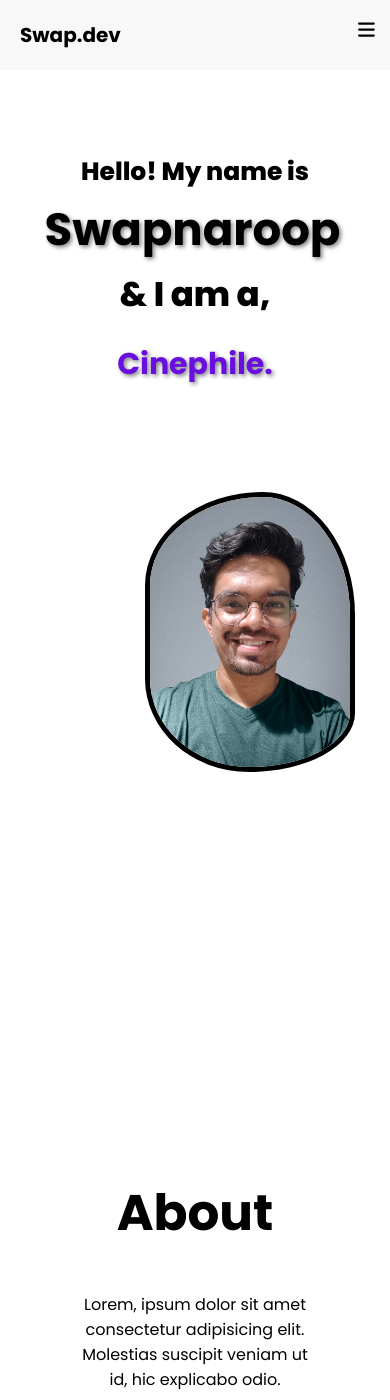
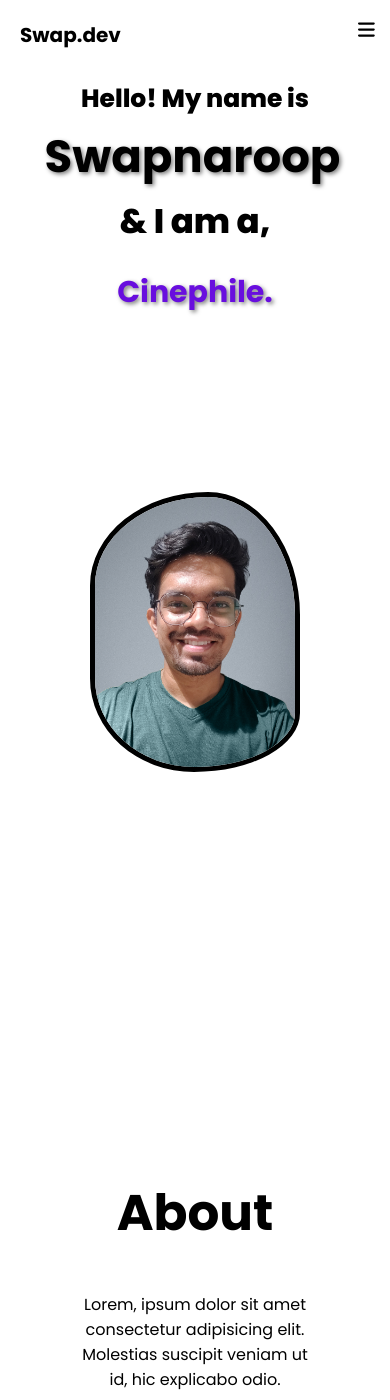
Before and after one commit to Swapnaroop2001/Portfolio-Website, a React (Create React App) app: page / in a window 390 px wide. Shown: the top 1400 px of the page. Built offline with nearby package versions, Linux system fonts and the light colour scheme.

Commit message:
center the photo for 480 px

```diff
--- a/src/components/Introduction/intro.css
+++ b/src/components/Introduction/intro.css
@@ -219,28 +219,6 @@
         left: 0;
     }
 
-    /* .i-bg {
-        background-color: rgb(104, 14, 222);
-        height: 280px;
-        width: 220px;
-        top: 52%;
-        left: 55%;
-        transform: translate(-50%, -50%);
-        position: absolute;
-        z-index: 0;
-    } */
-
-    /* .i-bgg {
-        position: absolute;
-        height: 280px;
-        width: 220px;
-        top: 160px;
-        left: 20px;
-        z-index: 1;
-        position: absolute;
-        background-color: rgb(243, 243, 243);
-    } */
-
 }
 
 @media screen and (max-width : 480px) {
@@ -261,7 +239,7 @@
         flex: 1;
         width: 100%;
         text-align: center;
-        justify-content: center;
+        align-items: flex-start;
     }
 
     .i-left-wrapper {
@@ -297,10 +275,19 @@
 
 
     /* Right */
+    .i-right {
+        flex: 1 1;
+        display: flex;
+        position: relative;
+        flex: 1 1;
+        display: flex;
+        position: relative;
+        justify-content: center;
+    }
 
     .i-myImgBg {
-        top: 0px;
-        left: 145px;
+        top: auto;
+        left: auto;
         height: 270px;
         width: 200px;
     }
--- a/src/components/Navbar/navbar.css
+++ b/src/components/Navbar/navbar.css
@@ -5,7 +5,7 @@
 
 .navbar {
     display: flex;
-    background-color: rgb(248, 248, 248);
+    background-color: rgb(255, 255, 255);
     padding: 10px;
     justify-content: space-between;
     overflow: hidden;
```
